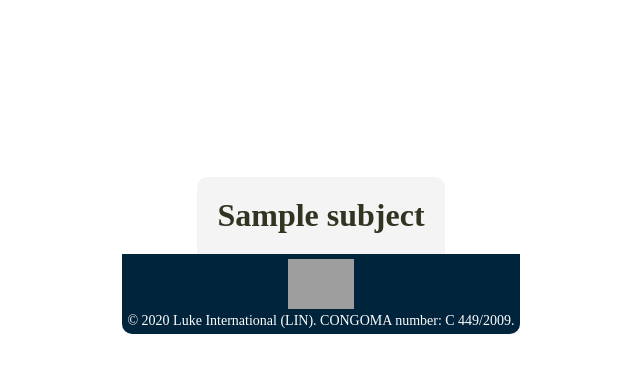
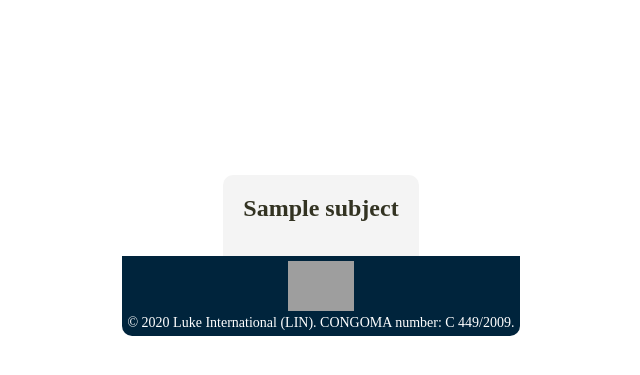
Before and after one commit to LUKEINTERNATIONAL/django_email_service, a Django app: template email_service/templates/email_template.html in a window 1280 px wide. Shown: the part 145-520 px from the top of the page, without its empty margins (319-959 px from the left). Run offline with Django 3.2, Linux system fonts and the light colour scheme; the template is opened without the code that fills it: most values are stand-ins (such as "Sample title", 1, 10 or a date in 2020); grey boxes are pictures that could not be loaded.

Commit message:
new file:   django_email_service/__pycache__/urls.cpython-311.pyc new file:   django_email_service/__pycache__/wsgi.cpython-311.pyc new file:   email_service/__pycache__/__init__.cpython-311.pyc new file:   email_service/migrations/__pycache__/__init__.cpython-311.pyc modified:   email_service/templates/email_template.html modified:   email_service/views.py

```diff
--- a/email_service/templates/email_template.html
+++ b/email_service/templates/email_template.html
@@ -24,7 +24,7 @@
         }
 
         .content {
-            text-align: center;
+            text-align: left;
             color: #332;
             background-color: #f4f4f4;
             padding: 20px;
@@ -44,9 +44,14 @@
         }
 
         /* Remove margin from h1 and p inside .content */
-        .content h1,
-        .content p {
+        .content h2,
+        .content h3 {
             margin: 0;
+
+        }
+        .msg_body {
+            font-size: 14px;
+            font-weight: bold;
         }
     </style>
 </head>
@@ -54,8 +59,8 @@
 
      <!-- content Section -->
     <div class="content">
-        <h1>{{ subject }}</h1>
-        <p>{{ message }}</p>
+        <h2>{{ subject }}</h2>
+        <pre class="msg_body">{{ message }}</pre>
     </div>
 
     <!-- Footer Section -->
--- a/email_service/views.py
+++ b/email_service/views.py
@@ -2,7 +2,7 @@
 from django.http import JsonResponse
 from django.template import loader
 from rest_framework.views import APIView
-import datetime  # Add this import
+import datetime
 
 class ContactView(APIView):
 
```
